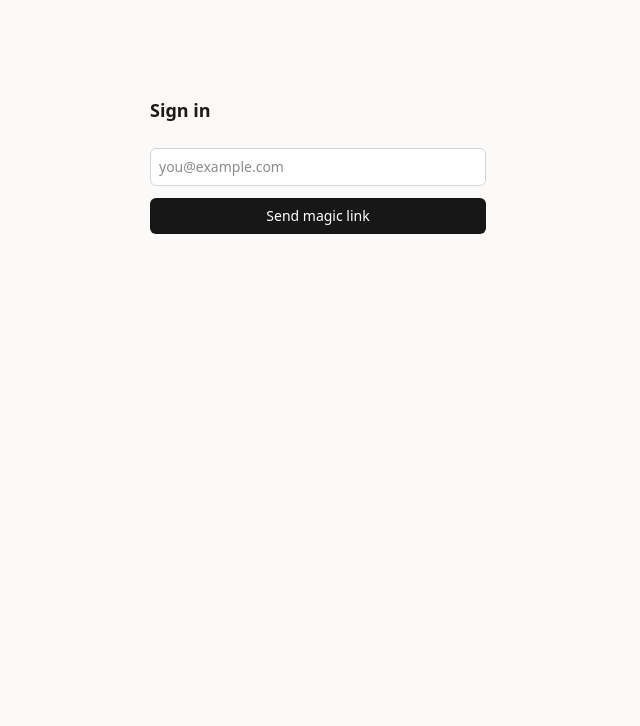
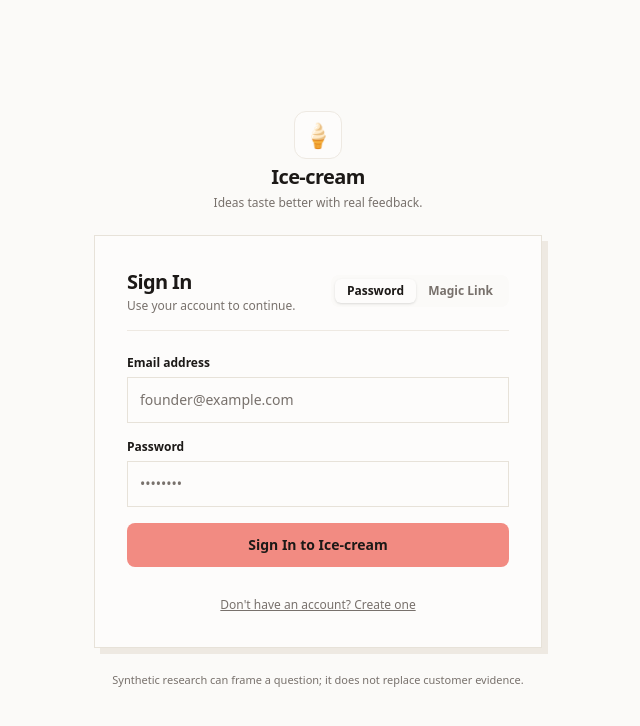
Before and after one commit to AdityaBansal-code/skeptiq, a Next.js app in the folder apps/web/: page /login in a window 1280 px wide. Shown: the top 726 px of the page, without its empty margins (322-962 px from the left). Built offline with nearby package versions, Linux system fonts and the light colour scheme; no server answers.

Commit message:
feat(web): normalize auth redirects

```diff
--- a/apps/web/src/app/auth/confirm/route.ts
+++ b/apps/web/src/app/auth/confirm/route.ts
@@ -6,14 +6,13 @@ import { createClient } from "@/lib/supabase/server";
  * Magic-link landing route. Handles both flows:
  *  - PKCE (Supabase default email template): `?code=<auth_code>` → exchangeCodeForSession
  *  - OTP hash (custom template using {{ .TokenHash }}): `?token_hash=&type=` → verifyOtp
- * On success sets the session cookie and redirects home; otherwise back to /login.
+ * On success sets the session cookie and redirects to /app; otherwise back to /login.
  */
 export async function GET(request: NextRequest) {
   const { searchParams, origin } = new URL(request.url);
   const code = searchParams.get("code");
   const tokenHash = searchParams.get("token_hash");
   const type = searchParams.get("type") as EmailOtpType | null;
-  const next = searchParams.get("next") ?? "/";
 
   // Supabase can also bounce here with an explicit error.
   const providerError = searchParams.get("error_description") ?? searchParams.get("error");
@@ -25,13 +24,13 @@ export async function GET(request: NextRequest) {
 
   if (code) {
     const { error } = await supabase.auth.exchangeCodeForSession(code);
-    if (!error) return NextResponse.redirect(`${origin}${next}`);
+    if (!error) return NextResponse.redirect(`${origin}/app`);
     return NextResponse.redirect(`${origin}/login?error=${encodeURIComponent(error.message)}`);
   }
 
   if (tokenHash && type) {
     const { error } = await supabase.auth.verifyOtp({ type, token_hash: tokenHash });
-    if (!error) return NextResponse.redirect(`${origin}${next}`);
+    if (!error) return NextResponse.redirect(`${origin}/app`);
     return NextResponse.redirect(`${origin}/login?error=${encodeURIComponent(error.message)}`);
   }
 
--- a/apps/web/src/app/login/page.tsx
+++ b/apps/web/src/app/login/page.tsx
@@ -3,10 +3,15 @@
 import { Suspense, useState, type FormEvent } from "react";
 import { useSearchParams } from "next/navigation";
 import { createClient } from "@/lib/supabase/client";
+import { brandConfig } from "@/lib/brand";
 
 function LoginForm() {
   const urlError = useSearchParams().get("error");
   const [email, setEmail] = useState("");
+  const [password, setPassword] = useState("");
+  const [mode, setMode] = useState<"password" | "magic_link">("password");
+  const [authAction, setAuthAction] = useState<"signIn" | "signUp">("signIn");
+  const [successMsg, setSuccessMsg] = useState<string | null>(null);
   const [sent, setSent] = useState(false);
   const [error, setError] = useState<string | null>(null);
   const [pending, setPending] = useState(false);
@@ -15,42 +20,177 @@ function LoginForm() {
     e.preventDefault();
     setPending(true);
     setError(null);
+    setSuccessMsg(null);
     const supabase = createClient();
+
+    if (mode === "password") {
+      if (authAction === "signUp") {
+        const { data, error } = await supabase.auth.signUp({
+          email,
+          password,
+          options: { emailRedirectTo: `${window.location.origin}/auth/confirm` },
+        });
+        setPending(false);
+        if (error) {
+          setError(error.message);
+        } else if (data.session) {
+          window.location.href = "/app";
+        } else {
+          setSuccessMsg("Account created! If email confirmation is enabled, please check your inbox.");
+        }
+      } else {
+        const { error } = await supabase.auth.signInWithPassword({
+          email,
+          password,
+        });
+        setPending(false);
+        if (error) {
+          setError(error.message);
+        } else {
+          window.location.href = "/app";
+        }
+      }
+    } else {
       const { error } = await supabase.auth.signInWithOtp({
         email,
         options: { emailRedirectTo: `${window.location.origin}/auth/confirm` },
       });
       setPending(false);
-    if (error) setError(error.message);
-    else setSent(true);
+      if (error) {
+        setError(error.message);
+      } else {
+        setSent(true);
+      }
+    }
   }
 
   return (
     <>
-      <h1 className="text-lg font-semibold">Sign in</h1>
-      {urlError ? (
-        <p className="mt-4 rounded-md bg-red-50 p-2 text-sm text-red-700">{urlError}</p>
-      ) : null}
-      {sent ? (
-        <p className="mt-4 text-sm text-neutral-600">Check your email for a sign-in link.</p>
+      <div className="flex items-center justify-between border-b border-line pb-4">
+        <div>
+          <h1 className="text-xl font-semibold tracking-[-0.03em] text-ink">
+            {mode === "password" && authAction === "signUp" ? "Create Account" : "Sign In"}
+          </h1>
+          <p className="mt-0.5 text-xs text-muted-ink">Use your account to continue.</p>
+        </div>
+        <div className="flex rounded-lg bg-paper p-1 text-xs font-semibold">
+          <button
+            type="button"
+            onClick={() => {
+              setMode("password");
+              setError(null);
+              setSuccessMsg(null);
+            }}
+            className={`rounded-md px-3 py-1 transition-colors ${
+              mode === "password"
+                ? "bg-surface text-ink shadow-sm"
+                : "text-muted-ink hover:text-ink"
+            }`}
+          >
+            Password
+          </button>
+          <button
+            type="button"
+            onClick={() => {
+              setMode("magic_link");
+              setError(null);
+              setSuccessMsg(null);
+            }}
+            className={`rounded-md px-3 py-1 transition-colors ${
+              mode === "magic_link"
+                ? "bg-surface text-ink shadow-sm"
+                : "text-muted-ink hover:text-ink"
+            }`}
+          >
+            Magic Link
+          </button>
+        </div>
+      </div>
+
+      {urlError && (
+        <p className="mt-4 border border-coral bg-paper p-3 text-xs text-ink">
+          {urlError}
+        </p>
+      )}
+
+      {successMsg ? (
+        <div className="mt-6 border-l-2 border-mint bg-paper p-4 text-xs text-ink">
+          <p className="font-bold">Account created</p>
+          <p className="mt-1">{successMsg}</p>
+        </div>
+      ) : sent ? (
+        <div className="mt-6 border-l-2 border-butter bg-paper p-4 text-xs text-ink">
+          <p className="font-bold">Check your email</p>
+          <p className="mt-1">We sent a magic sign-in link to {email}.</p>
+        </div>
       ) : (
-        <form onSubmit={onSubmit} className="mt-6 space-y-3">
+        <form onSubmit={onSubmit} className="mt-6 space-y-4">
+          <div>
+            <label className="mb-1.5 block text-xs font-semibold text-ink">
+              Email address
+            </label>
             <input
               type="email"
               required
               value={email}
               onChange={(e) => setEmail(e.target.value)}
-            placeholder="you@example.com"
-            className="w-full rounded-md border border-neutral-300 bg-white p-2 text-sm outline-none focus:border-neutral-500"
+              placeholder="founder@example.com"
+              className="w-full border border-line-strong bg-surface p-3 text-xs text-ink transition-colors placeholder:text-muted-ink focus:border-ink sm:text-sm"
             />
-          {error ? <p className="text-sm text-red-600">{error}</p> : null}
+          </div>
+
+          {mode === "password" && (
+            <div>
+              <label className="mb-1.5 block text-xs font-semibold text-ink">
+                Password
+              </label>
+              <input
+                type="password"
+                required
+                value={password}
+                onChange={(e) => setPassword(e.target.value)}
+                placeholder="••••••••"
+                className="w-full border border-line-strong bg-surface p-3 text-xs text-ink transition-colors placeholder:text-muted-ink focus:border-ink sm:text-sm"
+              />
+            </div>
+          )}
+
+          {error && (
+            <div className="border border-coral bg-paper p-3 text-xs font-medium text-ink">
+              {error}
+            </div>
+          )}
+
           <button
             type="submit"
             disabled={pending}
-            className="w-full rounded-md bg-neutral-900 px-4 py-2 text-sm font-medium text-white disabled:opacity-50"
+            className="w-full rounded-lg bg-coral px-4 py-3 text-xs font-semibold text-ink transition-colors hover:bg-coral/85 disabled:cursor-not-allowed disabled:opacity-50 sm:text-sm"
           >
-            {pending ? "Sending…" : "Send magic link"}
+            {pending
+              ? "Submitting…"
+              : mode === "password"
+              ? authAction === "signUp"
+                ? "Create Account & Get Started"
+                : "Sign In to Ice-cream"
+              : "Send Magic Link"}
           </button>
+
+          {mode === "password" && (
+            <div className="text-center pt-2">
+              <button
+                type="button"
+                onClick={() => {
+                  setAuthAction(authAction === "signIn" ? "signUp" : "signIn");
+                  setError(null);
+                }}
+                className="text-xs text-muted-ink underline hover:text-ink"
+              >
+                {authAction === "signIn"
+                  ? "Don't have an account? Create one"
+                  : "Already have an account? Sign in"}
+              </button>
+            </div>
+          )}
         </form>
       )}
     </>
@@ -59,10 +199,27 @@ function LoginForm() {
 
 export default function LoginPage() {
   return (
-    <main className="mx-auto max-w-sm px-6 py-24">
+    <main className="flex min-h-screen flex-col items-center justify-center bg-paper px-4 py-12 text-ink">
+      <div className="w-full max-w-md space-y-6">
+        {/* Brand Header */}
+        <div className="text-center space-y-1">
+          <div className="inline-flex size-12 items-center justify-center rounded-xl border border-line bg-surface text-2xl">
+            {brandConfig.mark}
+          </div>
+          <h2 className="text-xl font-semibold tracking-[-0.03em] text-ink">{brandConfig.name}</h2>
+          <p className="text-xs text-muted-ink">{brandConfig.descriptor}</p>
+        </div>
+
+        <div className="border border-line-strong bg-surface p-6 shadow-[6px_6px_0_var(--line)] sm:p-8">
           <Suspense fallback={<h1 className="text-lg font-semibold">Sign in</h1>}>
             <LoginForm />
           </Suspense>
+        </div>
+
+        <p className="text-center text-[11px] text-muted-ink">
+          Synthetic research can frame a question; it does not replace customer evidence.
+        </p>
+      </div>
     </main>
   );
 }
--- a/apps/web/src/lib/supabase/middleware.ts
+++ b/apps/web/src/lib/supabase/middleware.ts
@@ -7,8 +7,7 @@ type CookieToSet = { name: string; value: string; options: CookieOptions };
 /**
  * Refreshes the Supabase session on every request and gates the app: an
  * unauthenticated user hitting any non-public route is bounced to /login.
- * The landing page is intentionally public.
- * Magic-link auth, no password (architecture §8).
+ * The landing page, login, auth confirmation, and shared reports are public.
  */
 export async function updateSession(request: NextRequest): Promise<NextResponse> {
   let response = NextResponse.next({ request });
@@ -51,7 +50,8 @@ export async function updateSession(request: NextRequest): Promise<NextResponse>
   const isPublic =
     pathname === "/" ||
     pathname.startsWith("/login") ||
-    pathname.startsWith("/auth");
+    pathname.startsWith("/auth") ||
+    pathname.startsWith("/share");
 
   if (!user && !isPublic) {
     const url = request.nextUrl.clone();
@@ -59,5 +59,12 @@ export async function updateSession(request: NextRequest): Promise<NextResponse>
     return NextResponse.redirect(url);
   }
 
+  if (user && pathname === "/login") {
+    const url = request.nextUrl.clone();
+    url.pathname = "/app";
+    url.search = "";
+    return NextResponse.redirect(url);
+  }
+
   return response;
 }
```
Lines whose indentation alone changed are shown as unchanged.
